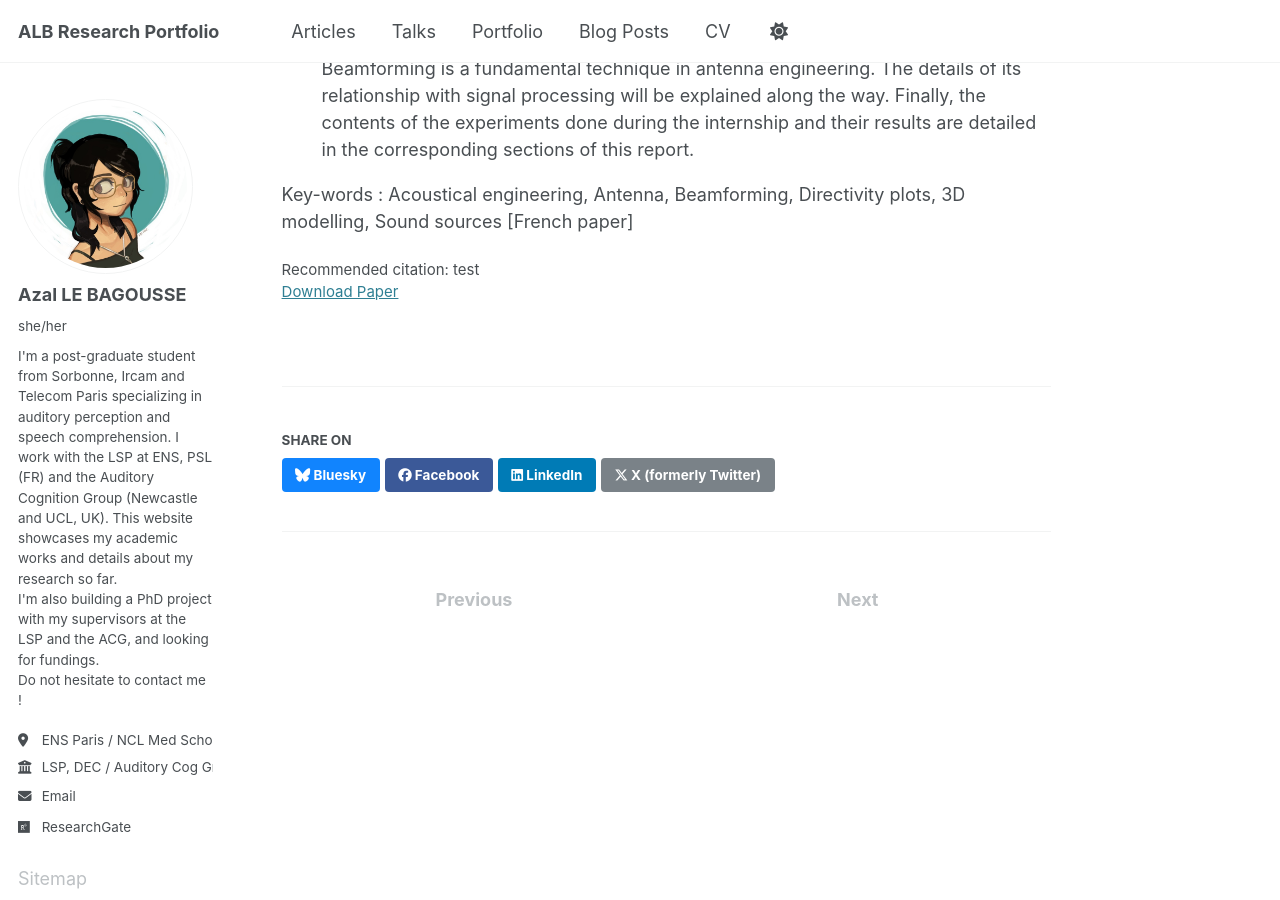
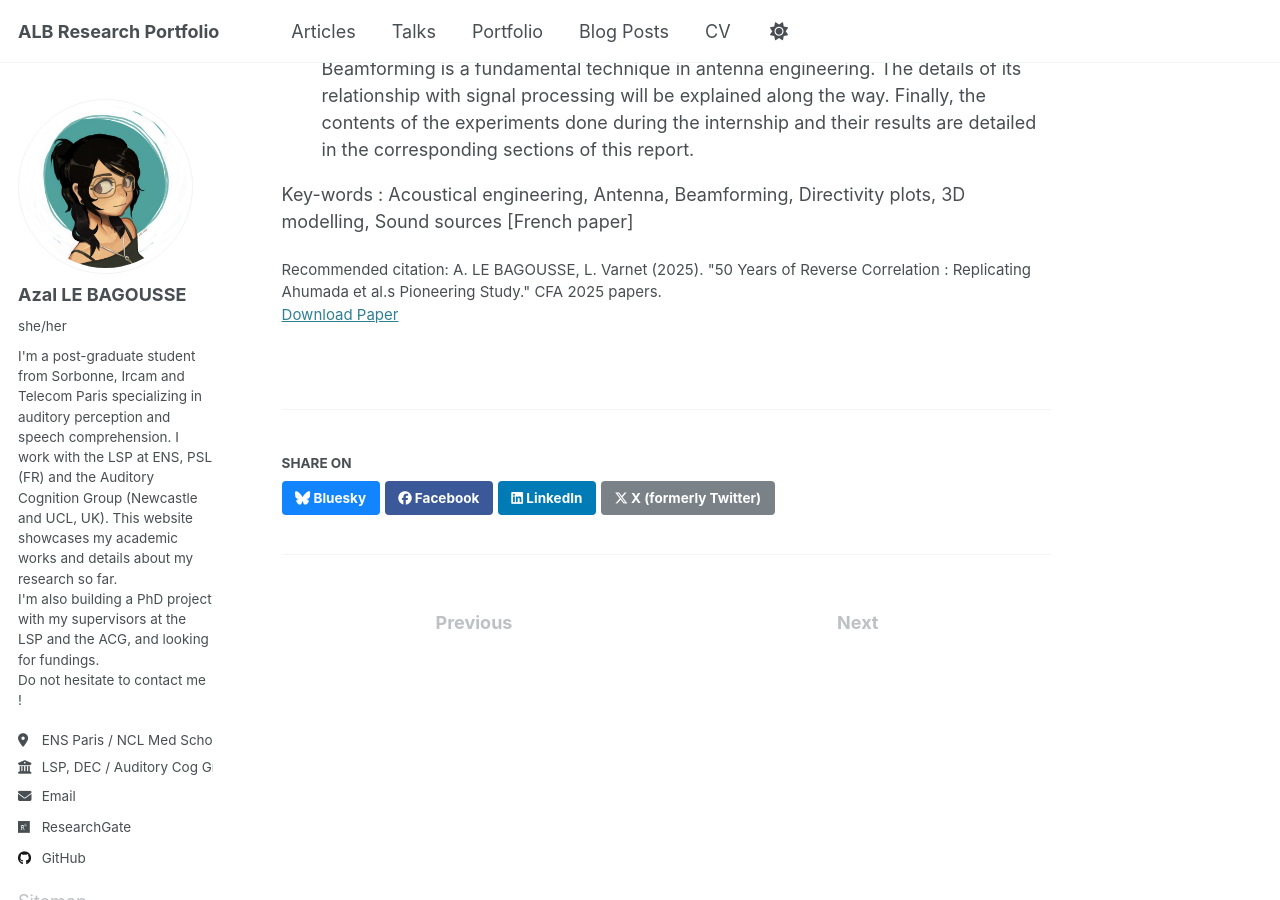
Before and after one commit to azallb/azallb.github.io, a Jekyll site: the page built from _publications/2022-07-01-L2_internship_report.md, in a window 1280 px wide and 900 px high, scrolled down 562 px. Built offline with Jekyll 4.4.1, drawn with Linux system fonts in a browser that asks for light colours.

Commit message:
testing pdf link

```diff
--- a/_publications/2022-07-01-L2_internship_report.md
+++ b/_publications/2022-07-01-L2_internship_report.md
@@ -8,7 +8,7 @@ date: 2022-07-01
 venue: NULL
 #slidesurl: 'http://academicpages.github.io/files/report_L2_internship_2022SU.pdf'
 paperurl: 'http://azallb.github.io/files/report_L2_internship_2022SU.pdf'
-citation: 'test'
+citation: 'A. LE BAGOUSSE, L. Varnet (2025). &quot;50 Years of Reverse Correlation : Replicating Ahumada et al.s Pioneering Study.&quot; CFA 2025 papers.'
 ---
 
 Abstract : In the field of acoustical engineering, modeling in the continuous medium is necessary to be able
```
